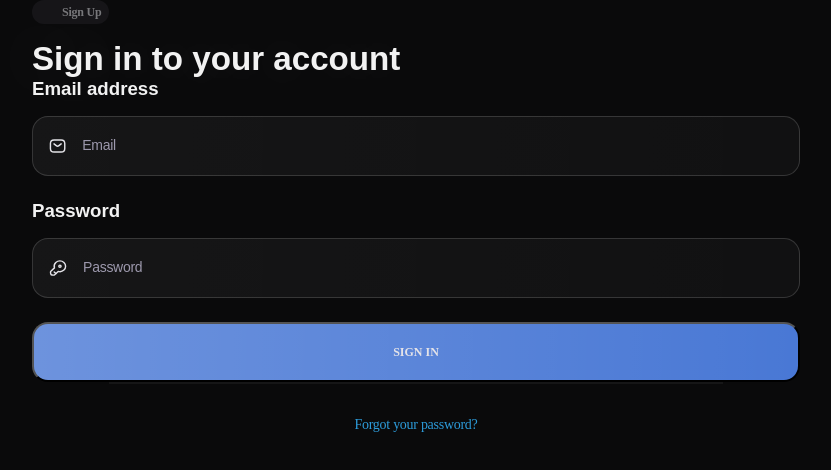
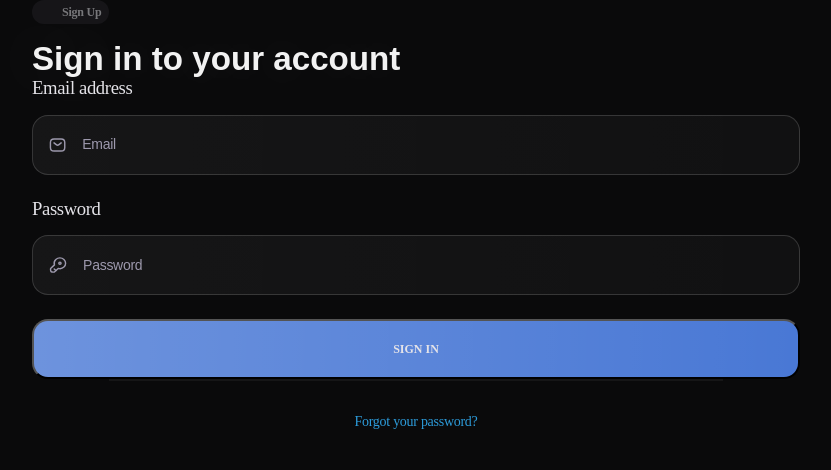
Before and after one commit to antoniobfm/corbik, a Next.js app in the folder apps/web/: page /signin in a window 1280 px wide. Shown: the top 470 px of the page, without its empty margins (224-1055 px from the left). Built offline with nearby package versions, Linux system fonts and the light colour scheme; some icons are missing; a web font is replaced by a local one.

Commit message:
Modified label from h3 tag to label tag

```diff
--- a/apps/web/src/components/Input/index.tsx
+++ b/apps/web/src/components/Input/index.tsx
@@ -20,7 +20,7 @@ export const Input: React.FC<InputProps> = ({ control, name, label, icon, ...res
       control={control}
       render={({ field }) => (
         <Container>
-          {label && <h3>{label}</h3>}
+          {label && <label>{label}</label>}
           <InputBox
             onClick={() => inputRef.current!.focus()}
             isFocused={isFocused}
--- a/apps/web/src/components/Input/styles.ts
+++ b/apps/web/src/components/Input/styles.ts
@@ -14,6 +14,23 @@ export const Container = styled.div`
   align-items: flex-start;
   padding: 0px;
   gap: 16px;
+
+  label {
+    font-family: 'Futura PT';
+    font-style: normal;
+    font-weight: 500;
+    font-size: 18.66px;
+    line-height: 111.53%;
+    /* identical to box height, or 21px */
+
+    letter-spacing: -0.02em;
+
+    /* Purple Primary Text */
+
+    color: #E4E3E8;
+
+    text-shadow: 0px 0px 77px #E4E3E8;
+  }
 `;
 
 
@@ -39,8 +56,10 @@ export const InputBox = styled.div<Props>`
     border: 1px solid #fff;
   } */
 
-  svg > path{
-    stroke: #E4E3E8;
+  svg {
+    stroke: var(--medium-emphasis);
+
+    transition: 0.3s all;
   }
 
   input {
@@ -70,11 +89,19 @@ export const InputBox = styled.div<Props>`
   :hover {
     border-color: var(--medium-emphasis);
     cursor: text;
+
+    svg {
+      stroke: var(--high-emphasis);
+    }
   }
 
   ${props =>
     props.isFocused && css`
       border: 1px solid var(--high-emphasis);
+
+      svg {
+        stroke: var(--high-emphasis);
+      }
 
       :hover {
         border-color: var(--high-emphasis);
@@ -83,7 +110,9 @@ export const InputBox = styled.div<Props>`
 
   ${props =>
     props.isFilled && css`
-      border: 1px solid var(--high-emphasis);
+      svg {
+        stroke: var(--high-emphasis);
+      }
 
       :hover {
         border-color: var(--high-emphasis);
```
Lines whose indentation alone changed are shown as unchanged.
